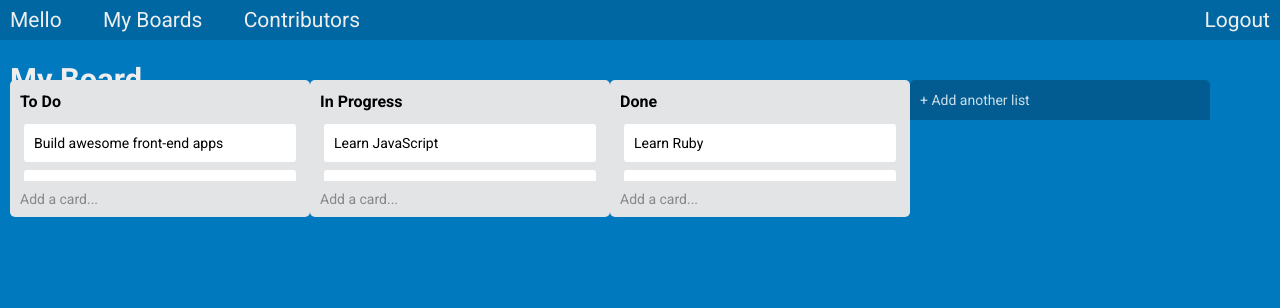
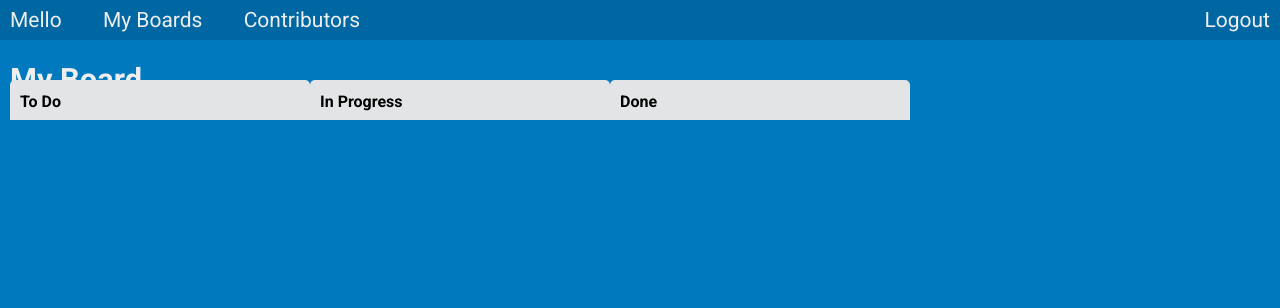
Before and after one commit to CCrowRun/mello, a plain HTML site: page mello-frontend/index.html in a window 1280 px wide. Drawn offline with nearby package versions, Linux system fonts and the light colour scheme.

Commit message:
Create lists dynamically
Created app.js to add elements to the DOM

```diff
--- /dev/null
+++ b/mello-frontend/assets/js/app.js
@@ -0,0 +1,20 @@
+var $boardContainer = document.querySelector('.container');
+
+var board = new Board();
+
+board.addList('To Do');
+board.addList('In Progress');
+board.addList('Done');
+
+board.lists.forEach(function(list, index) {
+	var $listContainer = document.createElement('div');
+	$listContainer.className = 'list';
+
+	var $header = document.createElement('header');
+	var $headerButton = document.createElement('button');
+	$headerButton.textContent = list.title;
+
+	$header.appendChild($headerButton);
+	$listContainer.appendChild($header);
+	$boardContainer.appendChild($listContainer);
+});
--- a/mello-frontend/index.html
+++ b/mello-frontend/index.html
@@ -29,37 +29,9 @@
       </nav>
       <header><h1>My Board</h1></header>
       <div class="container">
-        <div class="list">
-          <header><button>To Do</button></header>
-          <ul>
-            <li><button>Build awesome front-end apps</button></li>
-            <li><button>Get hired</button></li>
-          </ul>
-          <button>Add a card...</button>
-        </div>
-        <div class="list">
-          <header><button>In Progress</button></header>
-          <ul>
-            <li><button>Learn JavaScript</button></li>
-            <li><button>Build Trello Clone</button></li>
-          </ul>
-          <button>Add a card...</button>
-        </div>
-        <div class="list">
-          <header><button>Done</button></header>
-          <ul>
-            <li><button>Learn Ruby</button></li>
-            <li><button>Learn Rails</button></li>
-            <li><button>Learn HTML</button></li>
-            <li><button>Learn CSS</button></li>
-          </ul>
-          <button>Add a card...</button>
-        </div>
-        <div class="list add">
-          <button>+ Add another list</button>
-        </div>
       </div>
     </div>
     <script src="assets/js/board.js"></script>
+    <script src="assets/js/app.js"></script>
   </body>
 </html>
```
